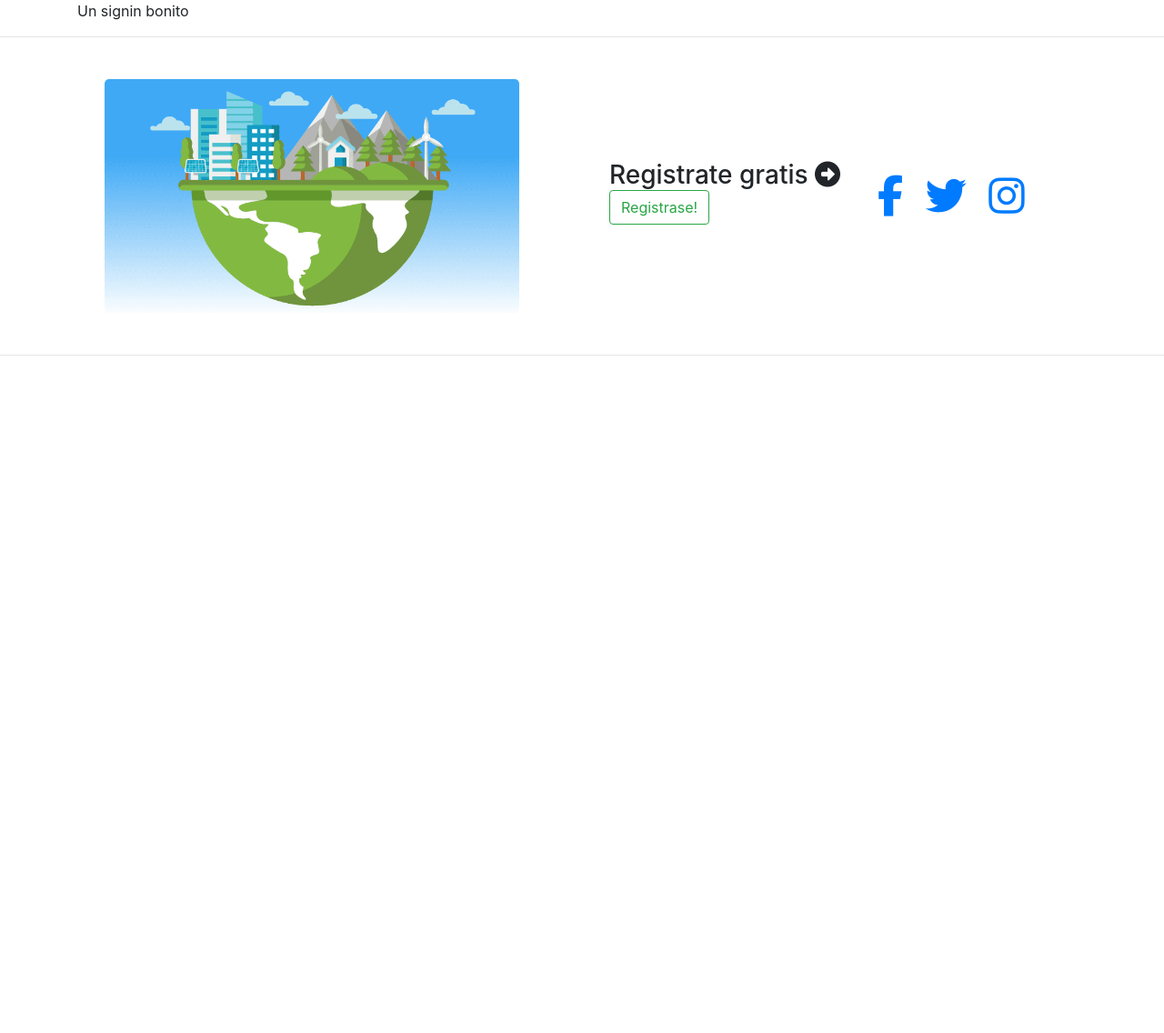
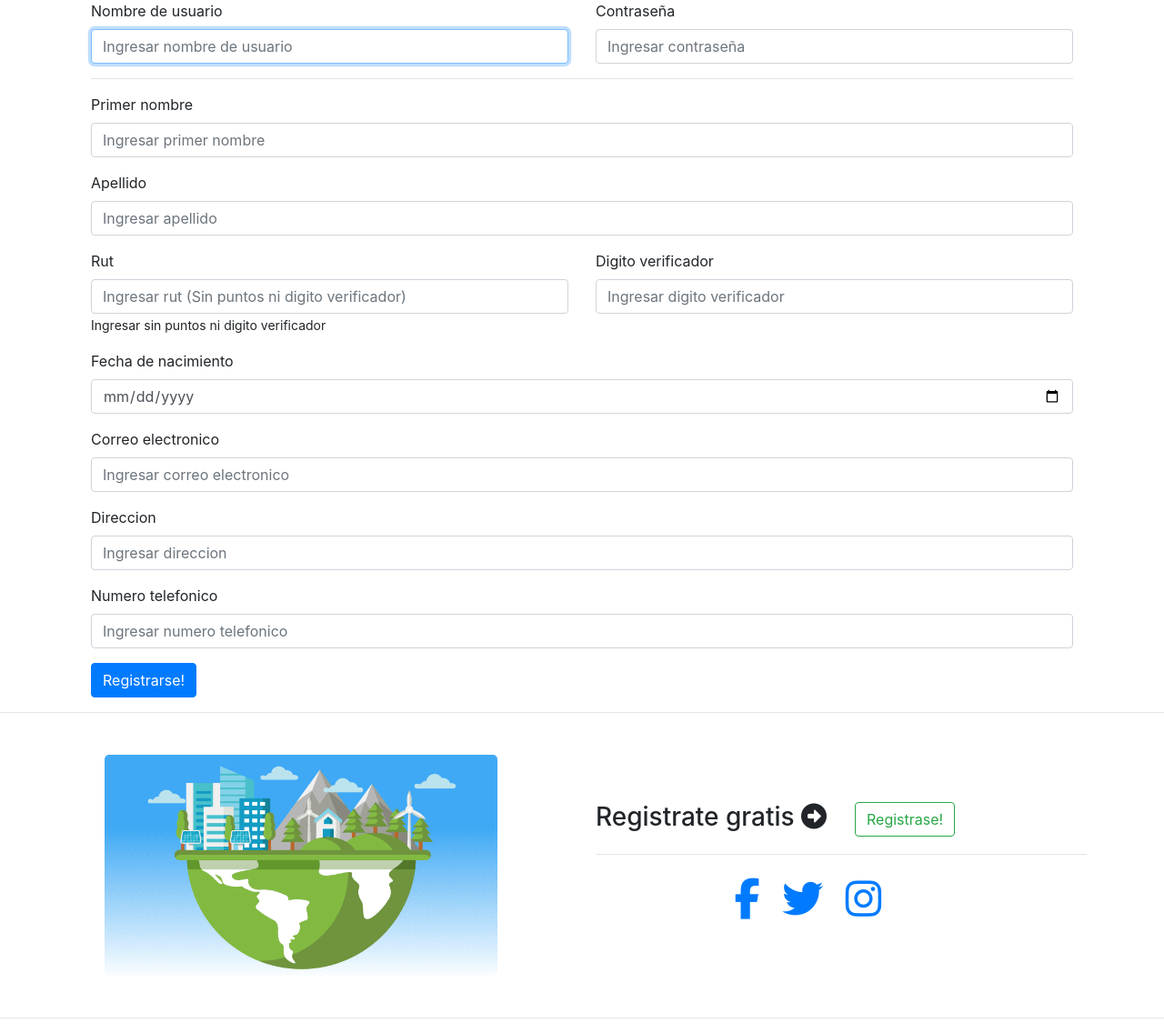
Before and after one commit to iDonosof/ecoCV, a Django app: page /signin/ in a window 1280 px wide. Shown: the part 56-1192 px from the top of the page at 91% size. Before the commit the page ends 447 px from the top, so only its background shows below. Run offline with Django 3.2, Linux system fonts and the light colour scheme; some libraries are stand-ins or nearby versions.

Commit message:
Creacion formulario signin
Falta verificar los permisos para que el usuario registrado pueda logear
y revisar otros atributos como agregar curriculums

```diff
--- a/ecoApp/templates/ecoApp/index.html
+++ b/ecoApp/templates/ecoApp/index.html
@@ -62,22 +62,26 @@
         </main>
         <hr>
         <footer class="container">
-            <div class="row">
-
+            <div class="row align-items-center">
                 <div class="image-footer col">
                     <img src="/static/img/image-footer.webp" alt="Imagen representando la ecologia tecnologica">
                 </div>
-
-                <div class="content-footer row">
-                    <div class="signin-footer col align-self-center">
+                <div class="col content-footer">
+                    <div class="signin-footer row">
+                        <div class="col">
                             <h3>
                                 Registrate gratis
                                 <i class="fas fa-arrow-alt-circle-right"></i>
-                            <a class="btn btn-outline-success" href="/signin">Registrase!</a>
                             </h3>
                         </div>
+                        <div class="col">
+                            <a class="btn btn-outline-success" href="/signin">Registrase!</a>
+                        </div>
+                    </div>
                     <hr>
-                    <div class="social-networks col align-self-center">
+                    <div class="social-networks row">
+                        <div class="col"></div>
+                        <div class="col-6">
                             <a href="https://www.facebook.com/DuocUC/">
                                 <i class="fab fa-facebook-f"></i>
                             </a>
@@ -88,8 +92,9 @@
                                 <i class="fab fa-instagram"></i>
                             </a>
                         </div>
+                        <div class="col"></div>
                     </div>
-
+                </div>
             </div>
         </footer>
         <hr>
--- a/ecoApp/templates/ecoApp/signin.html
+++ b/ecoApp/templates/ecoApp/signin.html
@@ -1,4 +1,82 @@
 {% extends 'ecoApp/index.html' %}
 {% block content %}
-    <p>Un signin bonito</p>
-{% endblock %}
+    <div class="container">
+        {% if alert %}
+            <div class="alert alert-success" role="alert">
+                Ocurrio un error al ingresar al usuario, intentelo mas tarde
+            </div>
+        {% endif %}
+        <form action="" method="POST" id="signin-form">
+            {% csrf_token %}
+            <div class="row form-group">
+                <div class="col">
+                    <label for="username">Nombre de usuario</label>
+                    <input class="form-control" type="text" id="username" name="username" placeholder="Ingresar nombre de usuario"
+                        data-toggle="tooltip" title="Ingresar nombre de usuario"
+                        maxlength="255" required autofocus>
+                </div>
+                <div class="col">
+                    <label for="password">Contraseña</label>
+                    <input class="form-control" type="password" id="password" name="password" placeholder="Ingresar contraseña"
+                        data-toggle="tooltip" title="Ingresar contraseña"
+                        maxlength="255" required>
+                </div>
+            </div>
+            <hr>
+            <div class="form-group">
+                <label for="firstName">Primer nombre</label>
+                <input type="text" class="form-control" id="firstName" name="firstName" placeholder="Ingresar primer nombre"
+                    data-toggle="tooltip" title="Ingresar primer nombre"
+                    maxlength="255" required>
+            </div>
+            <div class="form-group">
+                <label for="lastName">Apellido</label>
+                <input type="text" class="form-control" id="lastName" name="lastName" placeholder="Ingresar apellido"
+                    data-toggle="tooltip" title="Ingresar apellido"
+                    maxlength="255" required>
+            </div>
+            <div class="row">
+                <div class="form-group col">
+                    <label for="rut">Rut</label>
+                    <input type="number" class="form-control" id="rut" name="rut" placeholder="Ingresar rut (Sin puntos ni digito verificador)"
+                        data-toggle="tooltip" title="Ingresar rut (Sin puntos ni digito verificador)"
+                        maxlength="8" required>
+                    <small>Ingresar sin puntos ni digito verificador</small>
+                </div>
+                <div class="form-group col">
+                    <label for="dv">Digito verificador</label>
+                    <input type="text" class="form-control" id="dv" name="dv" placeholder="Ingresar digito verificador"
+                        data-toggle="tooltip" title="Ingresar digito verificador"
+                        maxlength="1">
+                </div>
+            </div>
+            <div class="form-group">
+                <label for="birthDate">Fecha de nacimiento</label>
+                <input type="date" class="form-control" id="birthDate" name="birthDate" placeholder="Ingresar fecha de nacimiento"
+                    data-toggle="tooltip" title="Ingresar fecha de nacimiento"
+                    required>
+            </div>
+            <div class="form-group">
+                <label for="email">Correo electronico</label>
+                <input class="form-control" type="email" id="email" name="email" placeholder="Ingresar correo electronico"
+                    data-toggle="tooltip" title="Ingresar correo electronico"
+                    maxlength="255" required>
+            </div>
+            <div class="form-group">
+                <label for="address">Direccion</label>
+                <input type="text" class="form-control" id="address" name="address" placeholder="Ingresar direccion"
+                    data-toggle="tooltip" title="Ingresa direccion"
+                    maxlength="500" required>
+            </div>
+            <div class="form-group">
+                <label for="phoneNumber">Numero telefonico</label>
+                <input type="number" class="form-control" id="phoneNumber" name="phoneNumber" placeholder="Ingresar numero telefonico"
+                    data-toggle="tooltip" title="Ingresar numero telefonico"
+                    maxlength="10" required>
+            </div>
+            <button type="submit" class="btn btn-primary" data-toggle="tooltip" title="Click para registrarse!">
+                Registrarse!
+            </button>
+        </form>
+    </div>
+    {% endblock %}
--- a/ecoApp/urls.py
+++ b/ecoApp/urls.py
@@ -7,5 +7,5 @@
     path('logout/', views.logout_view, name='logout'),
     path('curriculum/', views.curriculum, name='curriculum'),
     path('profile/', views.profile, name='profile'),
-    path('signin/', views.signin, name='signin')
+    path('signin/', views.signin, name='signin'),
 ]
--- a/ecoApp/views.py
+++ b/ecoApp/views.py
@@ -32,10 +32,35 @@
 def logout_view(request):
     if request.method == 'POST':
         logout(request)
-    return redirect('login')
+    return redirect('event_information')
 
 def signin(request):
-    return render(request, 'ecoApp/signin.html', {})
+    alert = False
+    if request.method == 'POST':
+        user = User()
+        try:
+            user = User.objects.create_user(username = request.POST.get('username'),
+                                            password = request.POST.get('password'))
+            message = 'Registrado correctamente'
+            alert = True
+        except:
+            messages.success(request, 'Ocurrio un error en el registro, intente mas tarde')
+            alert = False
+            variables = {'alert': alert}
+            return render(request, 'ecoApp/signin.html', variables)
+        user.email = request.POST.get('email')
+        user.first_name = request.POST.get('firstName')
+        user.last_name = request.POST.get('lastName')
+        user.profile.rut = request.POST.get('rut')
+        user.profile.dv = request.POST.get('dv')
+        user.profile.birth_date = request.POST.get('birthdate')
+        user.profile.address = request.POST.get('address')
+        user.profile.phone_number = request.POST.get('phoneNumber')
+        user.profile.available = True
+        messages.error(request, message)
+        user.save()
+    variables = {'alert': alert}
+    return render(request, 'ecoApp/signin.html', variables)
 
 def curriculum(request):
     return render(request, 'ecoApp/curriculum.html', {})
```
Also changed, not shown: ecoApp/templates/ecoApp/login.html (+16 -10 lines), db.sqlite3. Lines whose indentation alone changed are shown as unchanged.
